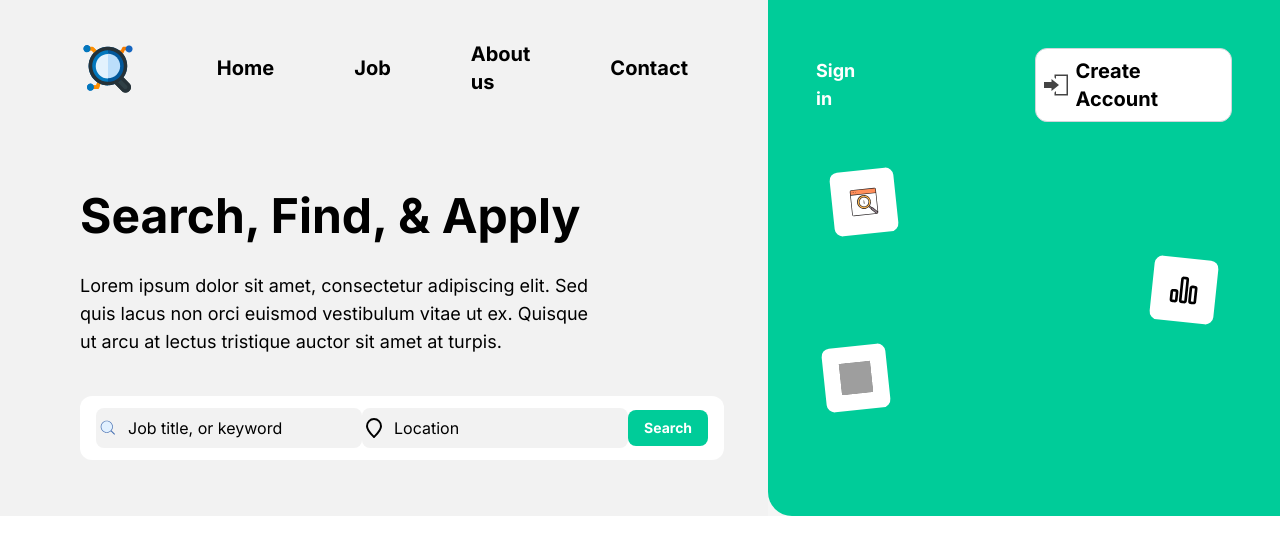
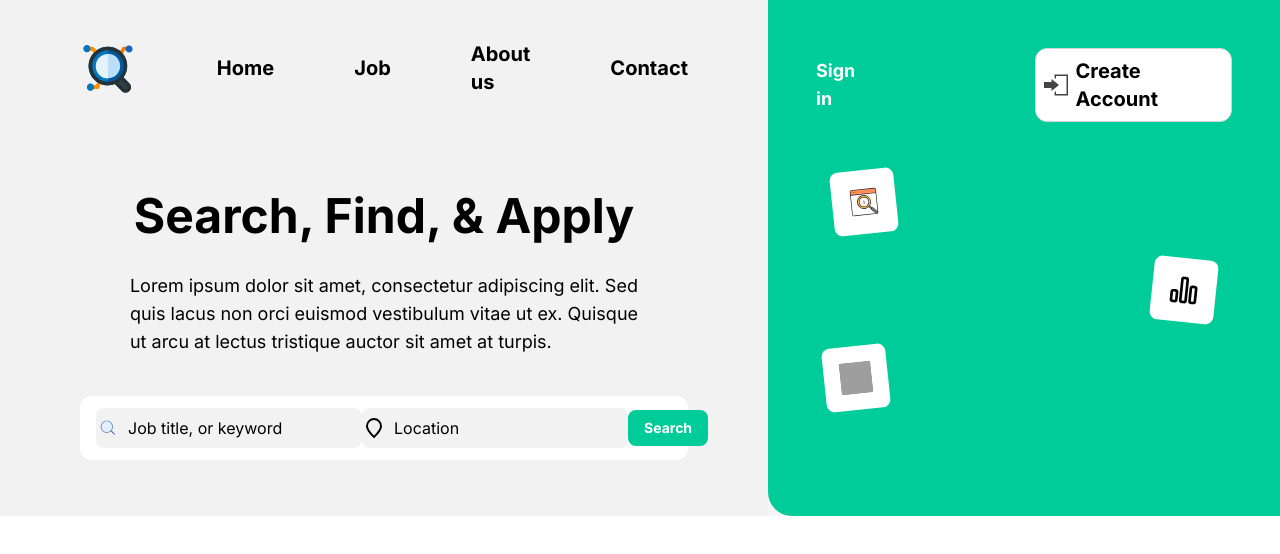
Before and after one commit to GeorgeElHajj/Designed_exercise, a Next.js app: page / in a window 1280 px wide. Shown: the top 554 px of the page. Built offline with nearby package versions, Linux system fonts and the light colour scheme; grey boxes are pictures that could not be loaded.

Commit message:
responsiveness!

```diff
--- a/components/NavSearch.jsx
+++ b/components/NavSearch.jsx
@@ -29,13 +29,15 @@ export default function NavSearch() {
                     {burgerBtn ? <img src="close.svg" className="h-10 w-10" /> : <img src="burger.svg" className="h-10 w-10" />}
                 </button>
             </nav>
-            <div className="xl:mt-24 mt-12 flex flex-col md:justify-normal justify-center md:items-start items-center">
+            <div className="xl:mt-24 mt-12 ">
+                <div className="flex flex-col justify-center items-center">
                 <h1 className="xl:text-5xl text-3xl font-bold">Search, Find, & Apply</h1>
                 <p className="xl:mt-8 mt-6 xl:text-lg text-base">
                     Lorem ipsum dolor sit amet, consectetur adipiscing elit. Sed <br />
                     quis lacus non orci euismod vestibulum vitae ut ex. Quisque <br />
                     ut arcu at lectus tristique auctor sit amet at turpis.
                 </p>
+                </div>
                 <form className="flex flex-row xl:mt-10 mt-8 bg-white xl:mb-14 mb-8 rounded-xl justify-between items-center xl:py-3 py-1 xl:px-4 px-2 relative">
                     <div>
                         <input type="search" placeholder="Job title, or keyword" className="py-2 pl-8 rounded-lg bg-gr bg-cover text-black xl:text-base text-xs xl:w-auto w-40" />
```
